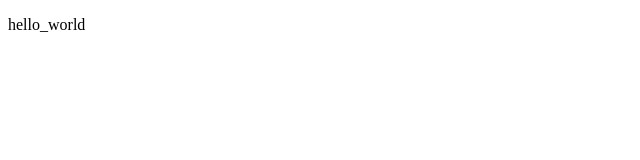
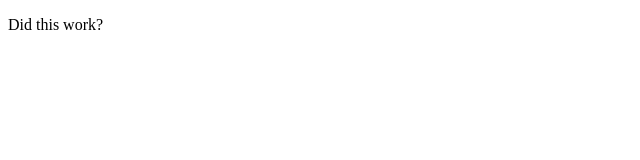
Before and after one commit to aldape-j/AngularJS_first_test_app, a plain HTML site: page index.html in a window 1280 px wide. Shown: the full height of the page, 0-640 px from the left. Drawn offline with Linux system fonts and the light colour scheme.

Commit message:
ay test
pls let me edit

```diff
--- a/index.html
+++ b/index.html
@@ -6,6 +6,6 @@
 </head>
 
 <body>
-  <p>hello_world</p>
+  <p>Did this work?</p>
 </body>
 </html>
```
